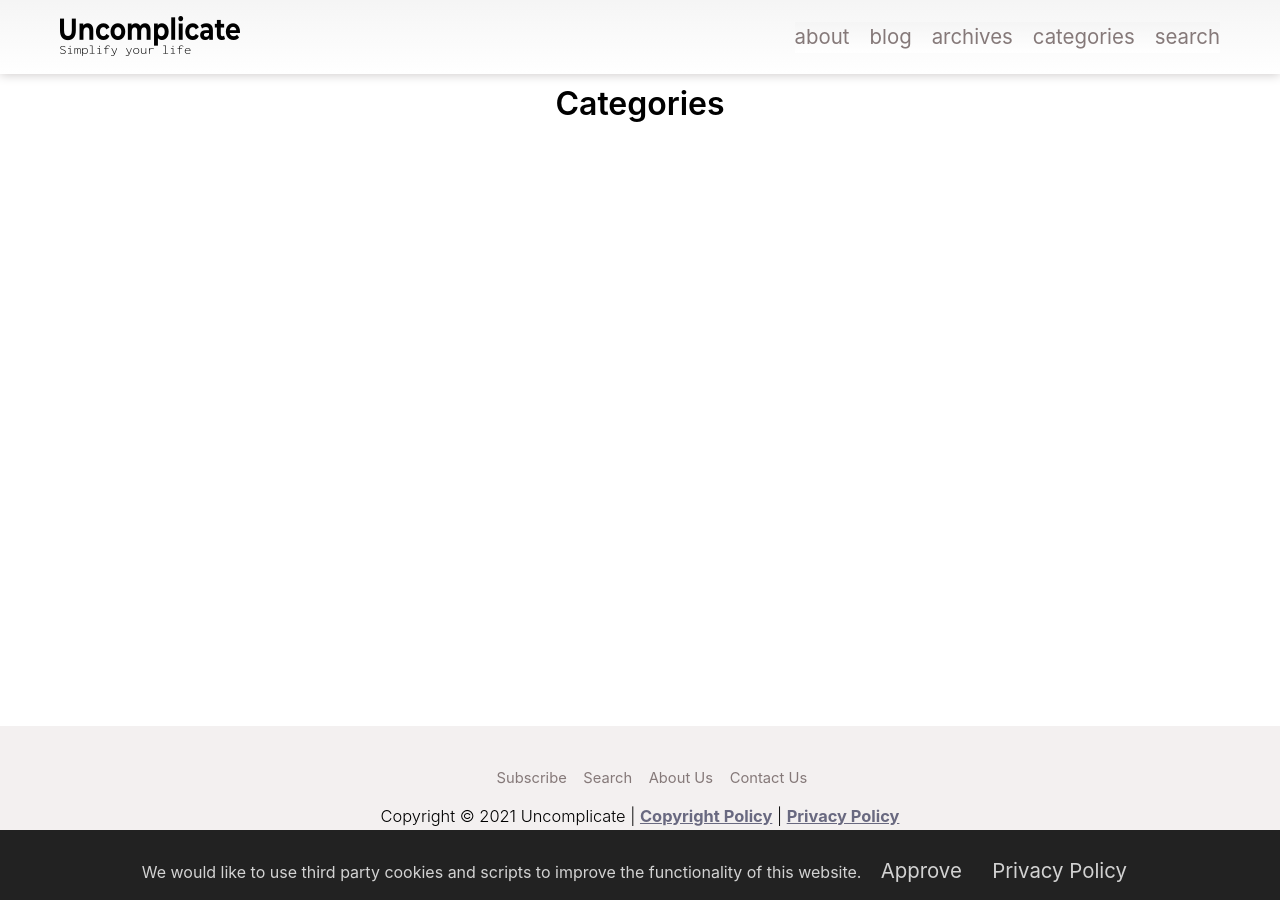
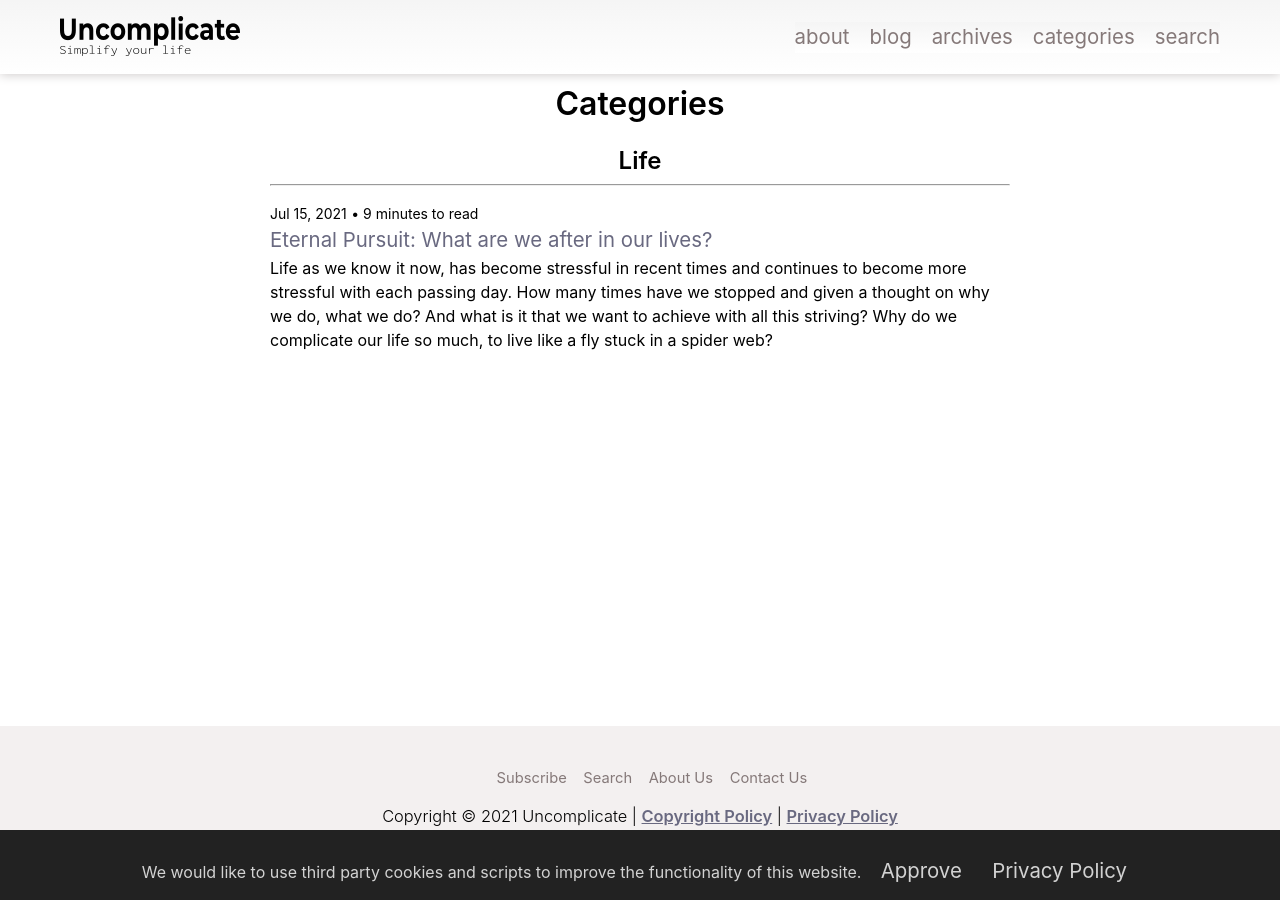
Before and after one commit to eternal-surfer/eternal-surfer.github.io, a Jekyll site: the page built from category.markdown, in a window 1280 px wide. Built offline with Jekyll 4.4.1, drawn with Linux system fonts in a browser that asks for light colours; some of the changed lines change nothing that is shown.

Commit message:
First blog post

```diff
--- /dev/null
+++ b/_posts/2021-07-15-eternal-pursuit-what-are-we-after-in-our-lives.markdown
@@ -0,0 +1,54 @@
+---
+layout: post
+title: "Eternal Pursuit: What are we after in our lives?"
+categories: "Life"
+date: 2021-07-15
+published: true
+author: Sunil Nair
+---
+Life as we know it now, has become stressful in recent times and continues to become more stressful with each passing day. How many times have we stopped and given a thought on why we do, what we do? And what is it that we want to achieve with all this striving? Why do we complicate our life so much, to live like a fly stuck in a spider web?
+
+## Eternal Pursuit
+
+All of us are on an endless pursuit, whether we are consciously aware of it or not. Minute we think it is all over, something comes up which yet again needs all our attention. We all have a justification for whatever it is that we are doing now. On deeper reflection though, all these justification and reasons come apart like threads from a torn piece of cloth. Are we trying to lie to ourselves that our life has a meaning and that it justifies all that we face on daily, day in night out.
+
+A better life for ourselves and our family, a desire for everlasting legacy, a desire to bask in glory comes up as some usual justifications. In search of the everlasting happiness, we spend our days toiling away. Whatever time remains is lived worrying about the what's missing in our lives. Happiness that we manage to squeeze out of life, comes and goes before we even have the time to enjoy it fully.
+
+## Pursuit of Pleasure
+Pursuit of pleasure is a tricky business. Pleasure we derive from material things is short-lived. If other people are the source of happiness, we run the risk of it being taken away any time. Envy and jealousy makes sure pleasure turn into pain within no time.
+
+When we have what we think would give us happiness, it no longer feels so good. Familiarity brings with it a certain indifference and contempt. Excitement we get when we reach our goals or when we get what we always wished for, vanishes in matter of days, and sometimes it is gone in an instant. Soon we are on another pursuit, a new goal chase. Our lives become a big pursuit, a never ending chase which does not seem to have any end in sight.
+
+Why do we toil so much, to what end? Had survival been the reason, we would have stopped once we had enough to survive. If we were after happiness, we would do only those activities that give us happiness. Had the reason been money, why do we still go on when we have money more than we could possibly spend in a lifetime. When we are not doing anything, we feel empty and bored. Why do we feel so empty in our lives? Pursuit of pleasure is not the answer we are looking for our problems.
+
+## The Emptiness
+
+Emptiness we feel in our hearts is so subtle in nature that we most times don't even pay attention when it strikes. We think all the troubles we face in our lives is all our own fault. We are driven to fill this emptiness as fast as possible, at any cost to our happiness and stability. Not surprisingly, there are many businesses out there, who take advantage of this need and make billions doing so. This mad frenzy to fill our emptiness makes us do things we don't like and take risks we should have avoided.
+
+We want to run as far away as possible from this gnawing feeling of emptiness. Even when it means destruction and injury for ourselves and our loved ones.
+
+The feeling of emptiness that we are not good enough and have not yet achieved enough, keeps us going. We always want more and more and get frustrated, if things don't come easy. Any advice to keep patience sounds cruel, as the wait seems to just prolong our suffering but not end it. We want everything now, as it would mean that we are good enough at last. Any time we hear that we are less than others in any way, it brings the emptiness back.
+
+Then how are we to deal with this endless feeling of emptiness? Another pursuit looks alluring. But can it solve all our problems? Are we not just trying to fill up the emptiness?
+
+## How we deal with emptiness?
+
+The reason we get so scared by emptiness, is that it brings us face to face with our own vulnerability. When not engaged in any work, we ruminate about our shortcomings and past failures. What this does, is that it delivers a blow to our fragile ego. A teenager playing video games, or a businessman working 70 hour week, may look to have very different motives for what they are doing. But it is not, both are trying to avoid the emptiness for different worldly reasons.
+
+Although failures and shortcomings are part of everyone's life, it is surprising that many of us do not readily accept it. When we see others and start to compare ourselves, we always focus on their achievements and fail to see their failings and the cost and effort behind the success. Our failings look inexcusable, we think we deserve our suffering. Magically when we are involved in anything, we forget about our selves and our failings. Emptiness is all behind us, we have somehow been able to move away from it.
+
+If emptiness is experienced for what it is, that is complete *emptiness*, we would not be so frantically avoid it. But this is not the case with most of us, and we end up filling the emptiness with thoughts that eat away at our sense of well-being. Our minds are not empty even in our *emptiness*.
+
+We think we know everything about ourselves, which we clearly don't. Why then are we not comfortable when we are all alone, and when we don't have anything to do? Our minds with a clear bias to focus on problems and lack, go on and on, munching on the same old problems repeatedly. It never stops. If we are not thinking about our past, we are either making plans for future or fantasizing about it.
+
+## Ending all pursuit
+Is it possible to end all pursuits? Well the answer can be a 'Yes' as well as 'No'. We have to anyway go on with our lives till we die. We would still have goals to achieve, if not for ourselves then for our children, our families. So there is no way to end all pursuits. There is still a way to lessen the suffering though, which may sound easy but is hard in practice.
+
+**The trick is to give up all chasing and enjoy the ride.** It is like getting out of driver's seat and spreading yourself on the back seat. You may be wondering how is this possible? Who is driving then, and what about all the goals and responsibilities? Is it not gravely immature on our part to give up on progress, and watch our lives go by.
+
+Let me describe a bit more by what is meant by getting on the back seat. What we all do is try our best to control our life. Instead of doing that, we have to let our life guide us and take us where are meant to be. This means giving up on our expectations. What? Giving up on expectations. Yes, we have to change how we see life through our rose colored glasses tinted by our expectations and prejudices.
+
+Our *Life* or whatever you like to call it, constantly give us clues on what we have to do at any given time. When we stubbornly hold onto our expectations, we suffer. Sometimes it takes whole lifetime to understand that we were barking up the wrong tree. Instead of pushing on to reach our ambitions we have to listen, listen to what life is asking us to do. We must leave the driver seat and take the back seat. Life may be asking us to change, or it may just be throwing up evidences that we are wrong in our assumptions. Whatever it is, life is guiding us in subtle ways, so that we may give up the chase and start living.
+
+## The Goldmine
+What we get out of giving up control and let life guide us? If you think a stop to incessant worrying and planning about the future and getting out of grip of our dismal past are good enough rewards, then the goldmine of a fulfilling life is for your taking. Emptiness is no more an enemy, but a lifelong friend.
--- a/_sass/minima/_base.scss
+++ b/_sass/minima/_base.scss
@@ -33,7 +33,9 @@ body {
   overflow-wrap: break-word;
 }
 
-
+strong {
+  font-weight: 600;
+}
 
 /**
  * Set `margin-bottom` to maintain vertical rhythm
--- a/_sass/minima/_layout.scss
+++ b/_sass/minima/_layout.scss
@@ -322,7 +322,7 @@
   font-weight: 300;
   margin-bottom: $spacing-unit;
 
-  h1, h2, h3 { margin-top: $spacing-unit * 2 }
+  h1, h2, h3 { margin-top: $spacing-unit  }
   h4, h5, h6 { margin-top: $spacing-unit }
 
   h2 {
```
